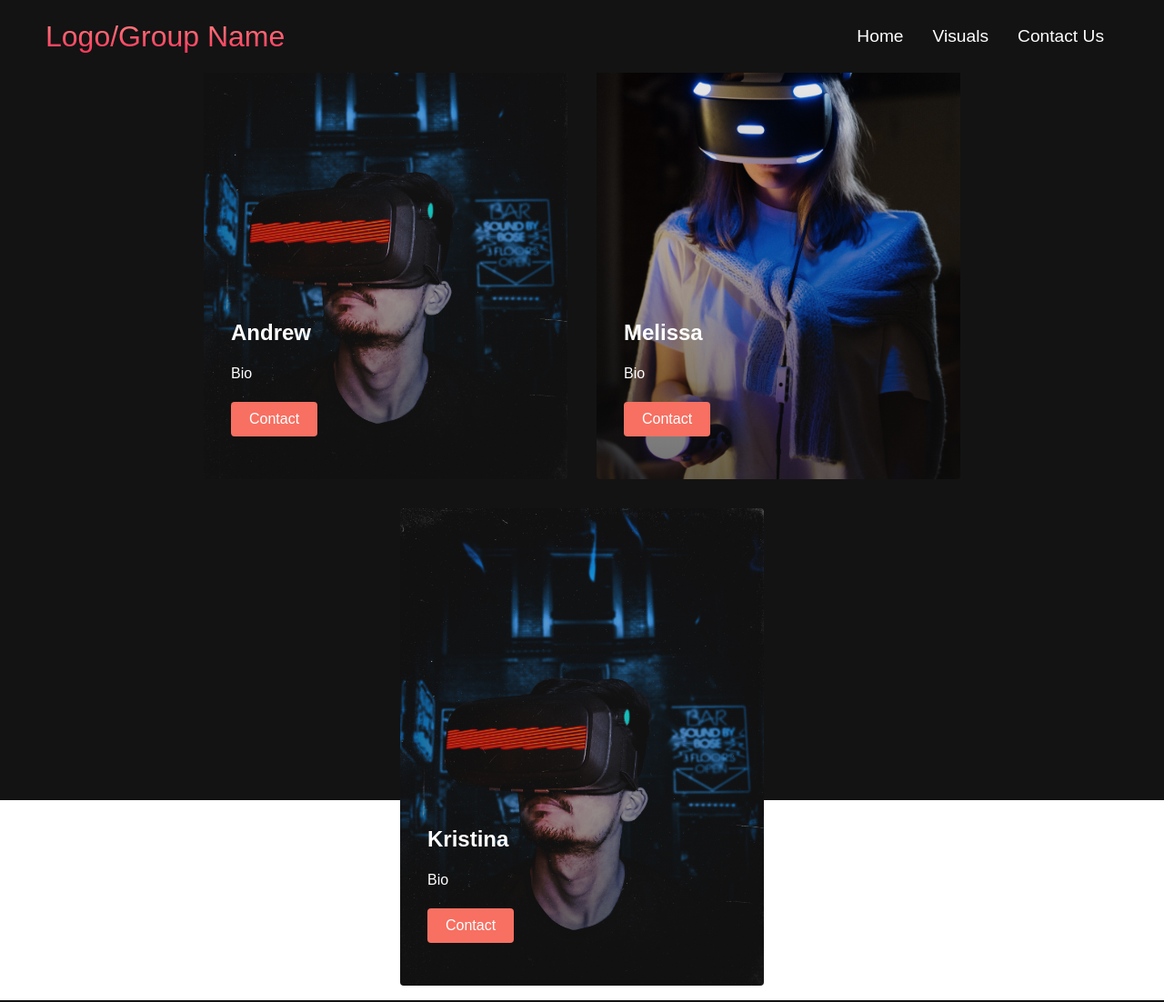
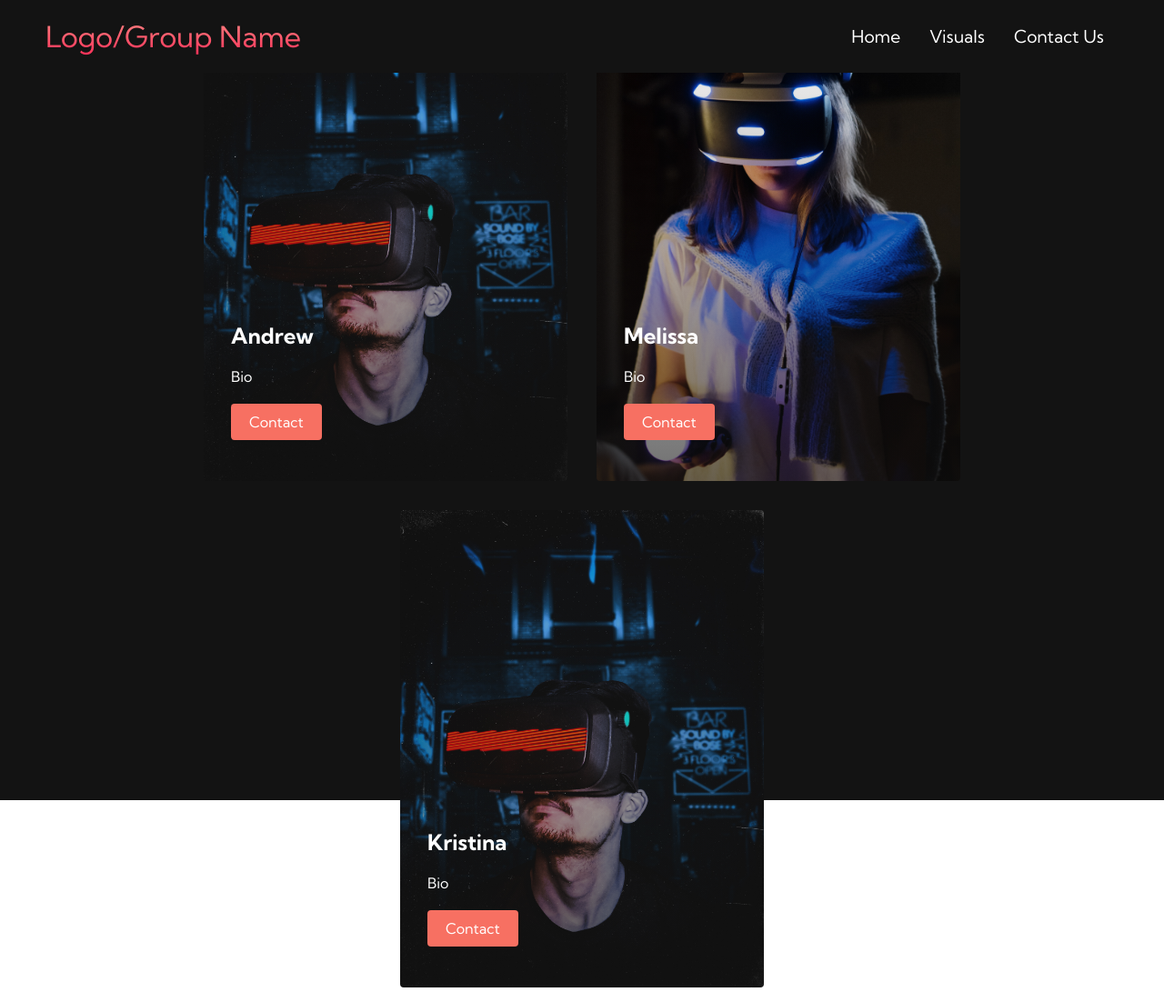
Before and after one commit to andrewzee23/personality_prediction, a Flask app: page /contact in a window 1280 px wide. Shown: the whole page at 91% size. Run offline with Flask 2, Linux system fonts and the light colour scheme.

Commit message:
contact button updated/font updated on htmls

```diff
--- a/static/css/main.css
+++ b/static/css/main.css
@@ -471,3 +471,14 @@
     -webkit-text-fill-color: transparent;
     -moz-text-fill-color: transparent;
 }
+
+
+/* contact html  */
+.bio-links {
+    text-decoration: none;
+    color: #fff;
+}
+
+.bio-links:hover {
+    text-decoration: underline;
+}
--- a/templates/contact.html
+++ b/templates/contact.html
@@ -4,6 +4,7 @@
     <meta charset="UTF-8">
     <meta name="viewport" content="width=device-width, initial-scale=1.0">
     <link rel="stylesheet" href="/static/css/main.css">
+    <link href="https://fonts.googleapis.com/css2?family=Kumbh+Sans:wght@400;700&display=swap" rel="stylesheet">
     <title>Contact Us</title>
 </head>
 <body>
@@ -53,14 +54,14 @@
 
                 <h2> Andrew </h2>
                 <p> Bio </p>
-                <button> Contact </button>
+                <button><a class="bio-links" href="https://www.linkedin.com/in/andrew-zamora/" target="_blank">Contact</a></button>
 
             </div>
             <div class="services-card">
 
                 <h2> Melissa </h2>
                 <p> Bio </p>
-                <button> Contact </button>
+                <button><a class="bio-links" href="https://www.linkedin.com/in/melissa-gamez-ruiz/" target="_blank">Contact</a></button>
 
             </div>
 
@@ -68,7 +69,7 @@
 
                 <h2> Kristina </h2>
                 <p> Bio </p>
-                <button> Contact </button>
+                <button><a class="bio-links" href="https://www.linkedin.com/in/kristina-ruhl/" target="_blank">Contact</a></button>
 
             </div>
 
--- a/templates/visuals.html
+++ b/templates/visuals.html
@@ -4,6 +4,7 @@
     <meta charset="UTF-8">
     <meta name="viewport" content="width=device-width, initial-scale=1.0">
     <link rel="stylesheet" href="/static/css/main.css">
+    <link href="https://fonts.googleapis.com/css2?family=Kumbh+Sans:wght@400;700&display=swap" rel="stylesheet">
     <title>Visualizations</title>
 </head>
 <body>
```
